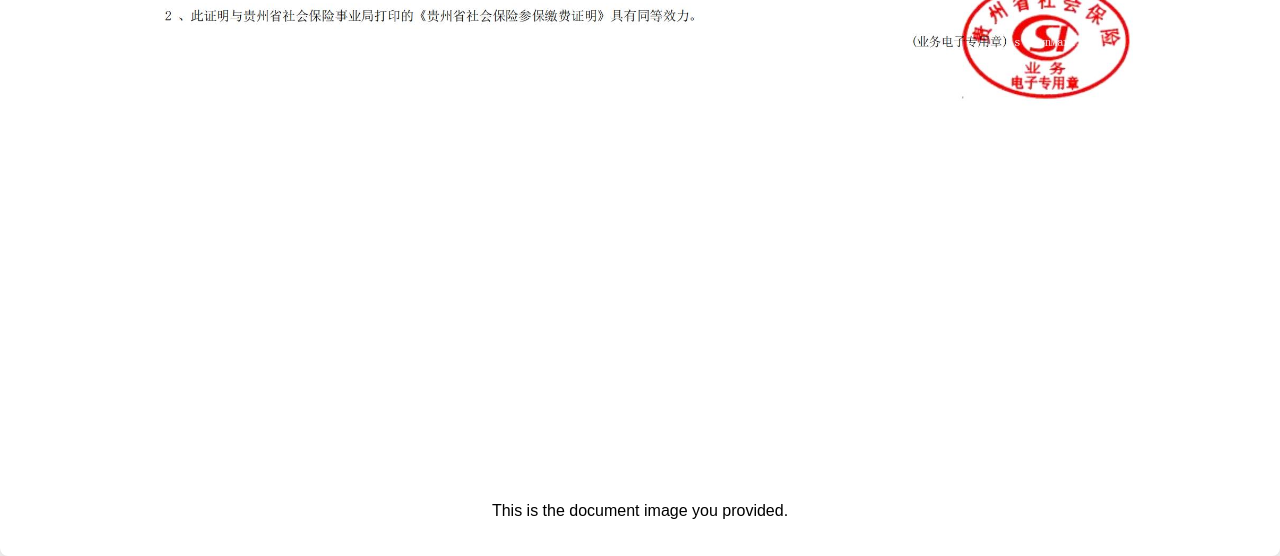
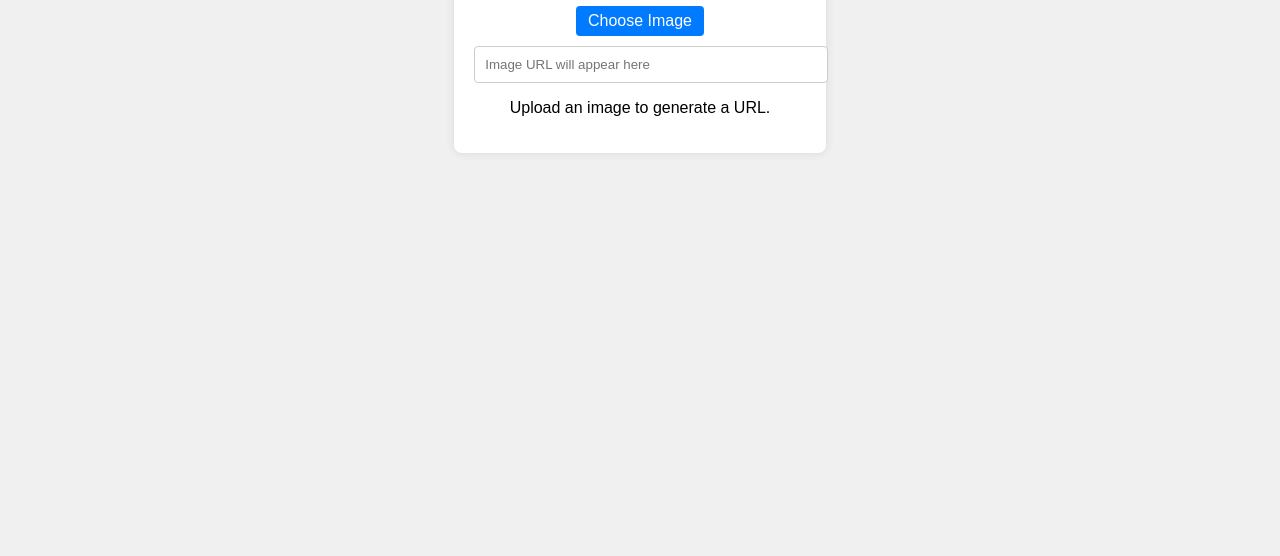
Before and after one commit to oranggggeee/fjashew, a plain HTML site: page index.html in a window 1280 px wide. Shown: the part 370-926 px from the top of the page. After the commit the page ends 800 px from the top, so only its background shows below. Drawn offline with Linux system fonts and the light colour scheme.

Commit message:
Update index.html

```diff
--- a/index.html
+++ b/index.html
@@ -3,13 +3,14 @@
 <head>
     <meta charset="UTF-8">
     <meta name="viewport" content="width=device-width, initial-scale=1.0">
-    <title>Image Display</title>
+    <title>Image URL Generator</title>
     <style>
         body {
             font-family: Arial, sans-serif;
             display: flex;
+            flex-direction: column;
+            align-items: center;
             justify-content: center;
-            align-items: center;
             height: 100vh;
             margin: 0;
             background-color: #f0f0f0;
@@ -21,18 +22,52 @@
             border-radius: 8px;
             box-shadow: 0 0 10px rgba(0, 0, 0, 0.1);
         }
-        img {
-            max-width: 100%;
-            height: auto;
-            border-radius: 8px;
+        input[type="file"] {
+            display: none;
+        }
+        .custom-file-upload {
+            display: inline-block;
+            padding: 6px 12px;
+            cursor: pointer;
+            background-color: #007BFF;
+            color: white;
+            border-radius: 4px;
+        }
+        #url {
+            width: 100%;
+            padding: 10px;
+            margin-top: 10px;
+            border: 1px solid #ccc;
+            border-radius: 4px;
         }
     </style>
 </head>
 <body>
     <div class="container">
-        <h1>Document Image</h1>
-        <img src="image.png" alt="">
-        <p>This is the document image you provided.</p>
+        <h1>Image URL Generator</h1>
+        <label for="file-upload" class="custom-file-upload">
+            Choose Image
+        </label>
+        <input id="file-upload" type="file" accept="image/*" />
+        <input type="text" id="url" placeholder="Image URL will appear here" readonly />
+        <p id="instructions">Upload an image to generate a URL.</p>
+        <img id="uploaded-image" src="" alt="Uploaded Image" style="display:none; margin-top: 10px; max-width: 100%; border-radius: 8px;" />
     </div>
+    <script>
+        document.getElementById('file-upload').addEventListener('change', function(event) {
+            const file = event.target.files[0];
+            if (file) {
+                const reader = new FileReader();
+                reader.onload = function(e) {
+                    const imgElement = document.getElementById('uploaded-image');
+                    const urlElement = document.getElementById('url');
+                    imgElement.src = e.target.result;
+                    imgElement.style.display = 'block';
+                    urlElement.value = e.target.result;
+                };
+                reader.readAsDataURL(file);
+            }
+        });
+    </script>
 </body>
 </html>
```
